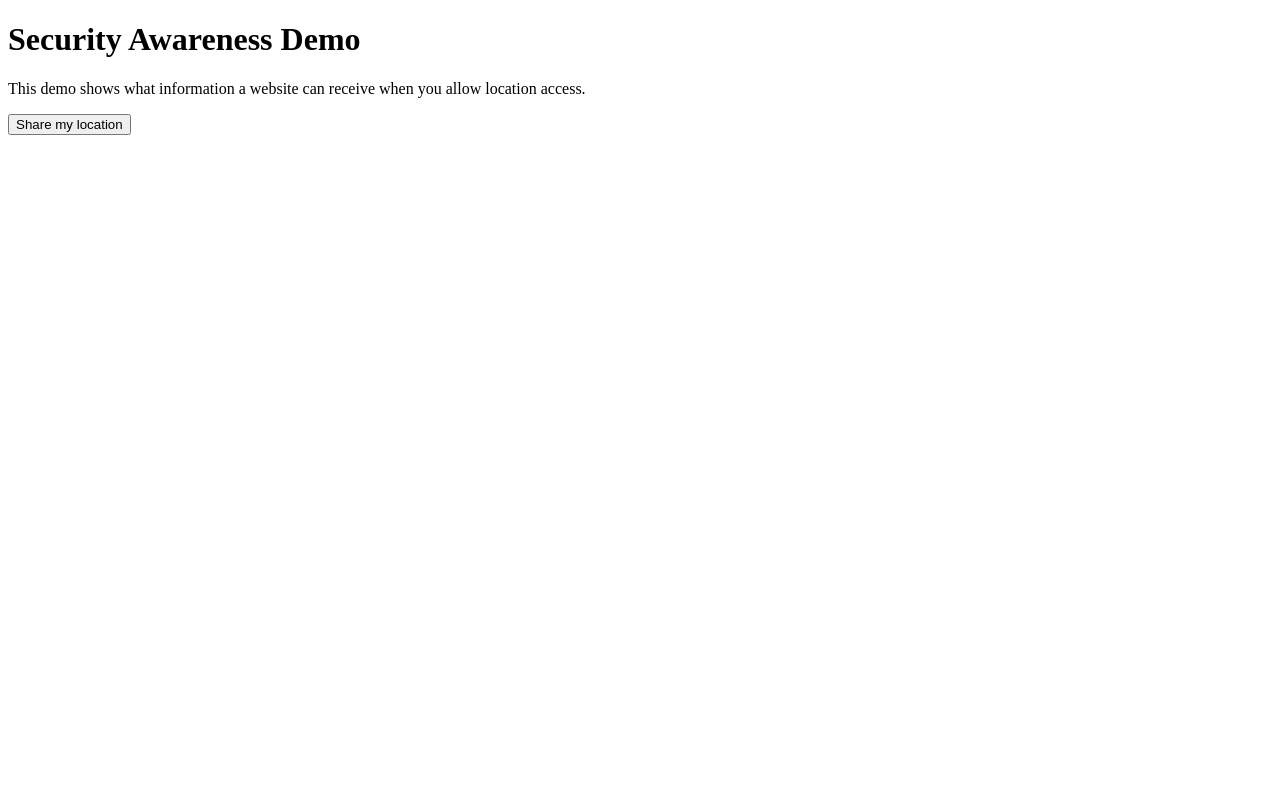
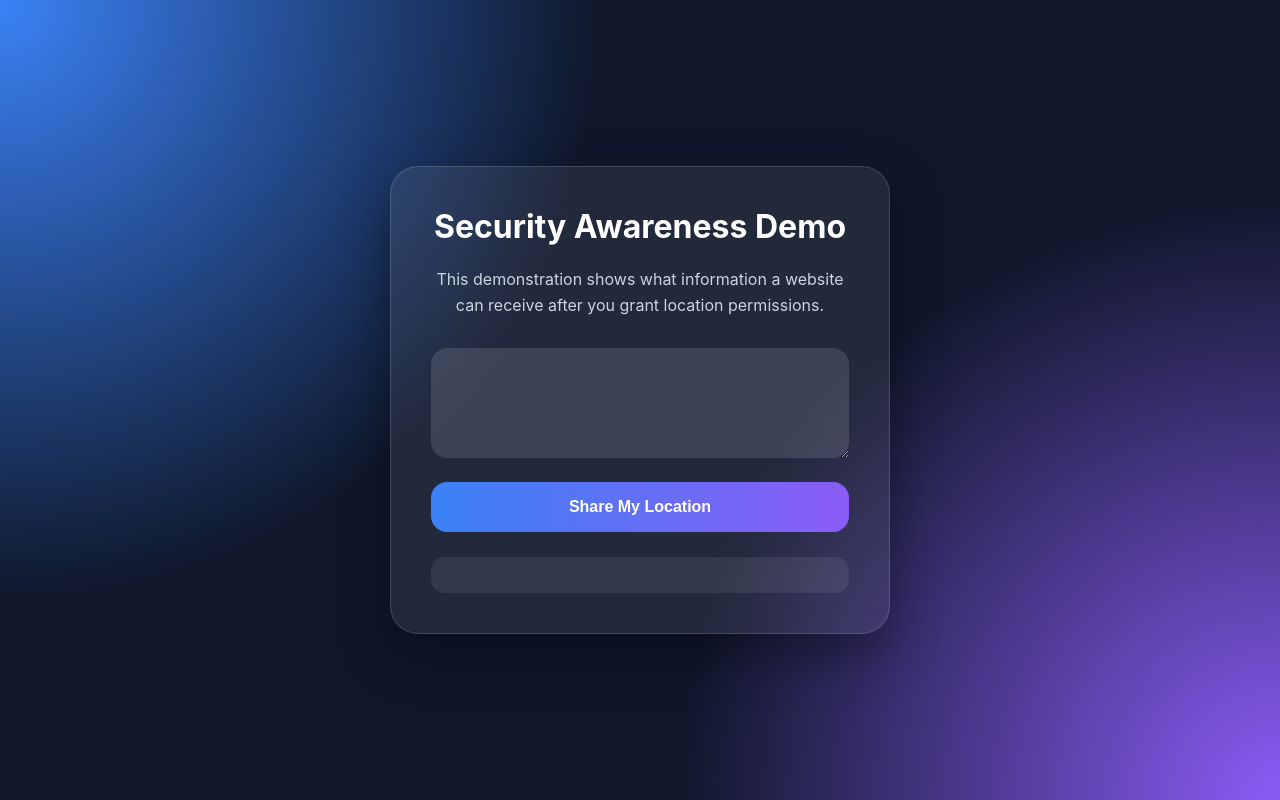
Before and after one commit to phireheavy/complaintsbook, a plain HTML site: page index.html in a window 1280 px wide. Drawn offline with Linux system fonts and the light colour scheme.

Commit message:
Refactor index.html for improved structure and clarity

```diff
--- a/index.html
+++ b/index.html
@@ -1,82 +1,300 @@
 <!DOCTYPE html>
 <html>
 <head>
+<meta charset="UTF-8">
+<meta name="viewport" content="width=device-width, initial-scale=1">
+
 <title>Security Awareness Demo</title>
+
+<style>
+
+* {
+  box-sizing: border-box;
+}
+
+body {
+  margin: 0;
+  min-height: 100vh;
+
+  display: flex;
+  justify-content: center;
+  align-items: center;
+
+  font-family: Inter, Arial, sans-serif;
+
+  background:
+    radial-gradient(circle at top left, #3b82f6, transparent 40%),
+    radial-gradient(circle at bottom right, #8b5cf6, transparent 40%),
+    #0f172a;
+
+  color: white;
+}
+
+.card {
+
+  width: 90%;
+  max-width: 500px;
+
+  padding: 40px;
+
+  background: rgba(255,255,255,0.08);
+
+  border: 1px solid rgba(255,255,255,0.15);
+
+  backdrop-filter: blur(20px);
+
+  border-radius: 28px;
+
+  box-shadow:
+    0 20px 50px rgba(0,0,0,0.35);
+}
+
+h1 {
+
+  margin-top: 0;
+
+  font-size: 32px;
+
+  text-align: center;
+}
+
+.subtitle {
+
+  color: #cbd5e1;
+
+  text-align: center;
+
+  line-height: 1.6;
+
+  margin-bottom: 30px;
+}
+
+textarea {
+
+  width: 100%;
+
+  min-height: 110px;
+
+  resize: vertical;
+
+  border: none;
+
+  border-radius: 16px;
+
+  padding: 16px;
+
+  font-size: 15px;
+
+  background: rgba(255,255,255,0.12);
+
+  color: white;
+
+  outline: none;
+
+  margin-bottom: 20px;
+}
+
+textarea::placeholder {
+
+  color: rgba(255,255,255,0.55);
+
+}
+
+button {
+
+  width: 100%;
+
+  border: none;
+
+  padding: 16px;
+
+  border-radius: 16px;
+
+  font-size: 16px;
+
+  font-weight: bold;
+
+  cursor: pointer;
+
+  color: white;
+
+  background: linear-gradient(
+    90deg,
+    #3b82f6,
+    #8b5cf6
+  );
+
+  transition: transform .2s;
+}
+
+button:hover {
+
+  transform: translateY(-2px);
+
+}
+
+#result {
+
+  margin-top: 25px;
+
+  padding: 18px;
+
+  border-radius: 14px;
+
+  background: rgba(255,255,255,0.08);
+
+  color: #e2e8f0;
+
+  line-height: 1.6;
+}
+
+pre {
+
+  white-space: pre-wrap;
+
+}
+
+</style>
+
 </head>
+
 <body>
+
+<div class="card">
 
   <h1>Security Awareness Demo</h1>
 
-<p>
-This demo shows what information a website can receive when you allow location access.
+  <p class="subtitle">
+
+    This demonstration shows what information a website can receive
+    after you grant location permissions.
+
   </p>
 
-<button id="share">Share my location</button>
+  <textarea
+    id="comment"
+    placeholder="Leave a comment...">
+  </textarea>
+
+  <button id="share">
+
+    Share My Location
+
+  </button>
 
   <div id="result"></div>
 
+</div>
+
 <script>
 
-const SUPABASE_URL = "https://lroydgjwtchnfdtmnjyy.supabase.co";
-const SUPABASE_KEY = "eyJhbGciOiJIUzI1NiIsInR5cCI6IkpXVCJ9.eyJpc3MiOiJzdXBhYmFzZSIsInJlZiI6Imxyb3lkZ2p3dGNobmZkdG1uanl5Iiwicm9sZSI6ImFub24iLCJpYXQiOjE3ODE5ODA1NzEsImV4cCI6MjA5NzU1NjU3MX0.wOv1YkKYEj0y2D690WZi9Z3QFTirHKv6eVUy9H0CXJE";
+const SUPABASE_URL = "YOUR_PROJECT_URL";
+
+const SUPABASE_KEY = "YOUR_ANON_KEY";
 
 document.getElementById("share").onclick = () => {
 
   navigator.geolocation.getCurrentPosition(
-      success,
-  error,
-  {
-    enableHighAccuracy: true,
-    timeout: 10000,
-    maximumAge: 0
-  }
 
     async (position) => {
 
       const payload = {
+
         latitude: position.coords.latitude,
+
         longitude: position.coords.longitude,
-        accuracy: position.coords.accuracy
+
+        accuracy: position.coords.accuracy,
+
+        comment: document.getElementById("comment").value
+
       };
 
       const res = await fetch(
+
         `${SUPABASE_URL}/rest/v1/entries`,
+
         {
+
           method: "POST",
+
           headers: {
-            "apikey": SUPABASE_KEY,
-            "Authorization": `Bearer ${SUPABASE_KEY}`,
+
+            apikey: SUPABASE_KEY,
+
+            Authorization: `Bearer ${SUPABASE_KEY}`,
+
             "Content-Type": "application/json",
-            "Prefer": "return=minimal"
+
+            Prefer: "return=representation"
+
           },
+
           body: JSON.stringify(payload)
+
         }
+
       );
+
+      const text = await res.text();
 
       if (res.ok) {
 
         document.getElementById("result").innerHTML = `
-          <h2>You shared:</h2>
-          <p>Latitude: ${payload.latitude}</p>
-          <p>Longitude: ${payload.longitude}</p>
-          <p>Accuracy: ${payload.accuracy.toFixed(1)} m</p>
+
+          <strong>Location shared successfully</strong>
+
+          <br><br>
+
+          Latitude: ${payload.latitude}
+
+          <br>
+
+          Longitude: ${payload.longitude}
+
+          <br>
+
+          Accuracy: ${payload.accuracy.toFixed(1)} meters
+
+          <br>
+
+          Comment:
+
+          ${payload.comment || "(none)"}
+
         `;
 
-      } else {
+      }
+
+      else {
 
         document.getElementById("result").innerHTML = `
-  Status: ${res.status}<br>
-  Response:<br>
+
+          <strong>Error ${res.status}</strong>
+
           <pre>${text}</pre>
+
         `;
+
       }
 
     },
 
     (err) => {
 
-      document.getElementById("result").textContent =
-        "Location denied or unavailable.";
+      document.getElementById("result").innerHTML =
+
+        `<strong>Location unavailable:</strong> ${err.message}`;
+
+    },
+
+    {
+
+      enableHighAccuracy: true,
+
+      timeout: 10000,
+
+      maximumAge: 0
 
     }
 
@@ -87,4 +305,5 @@ document.getElementById("result").innerHTML = `
 </script>
 
 </body>
+
 </html>
```
Lines whose indentation alone changed are shown as unchanged.
